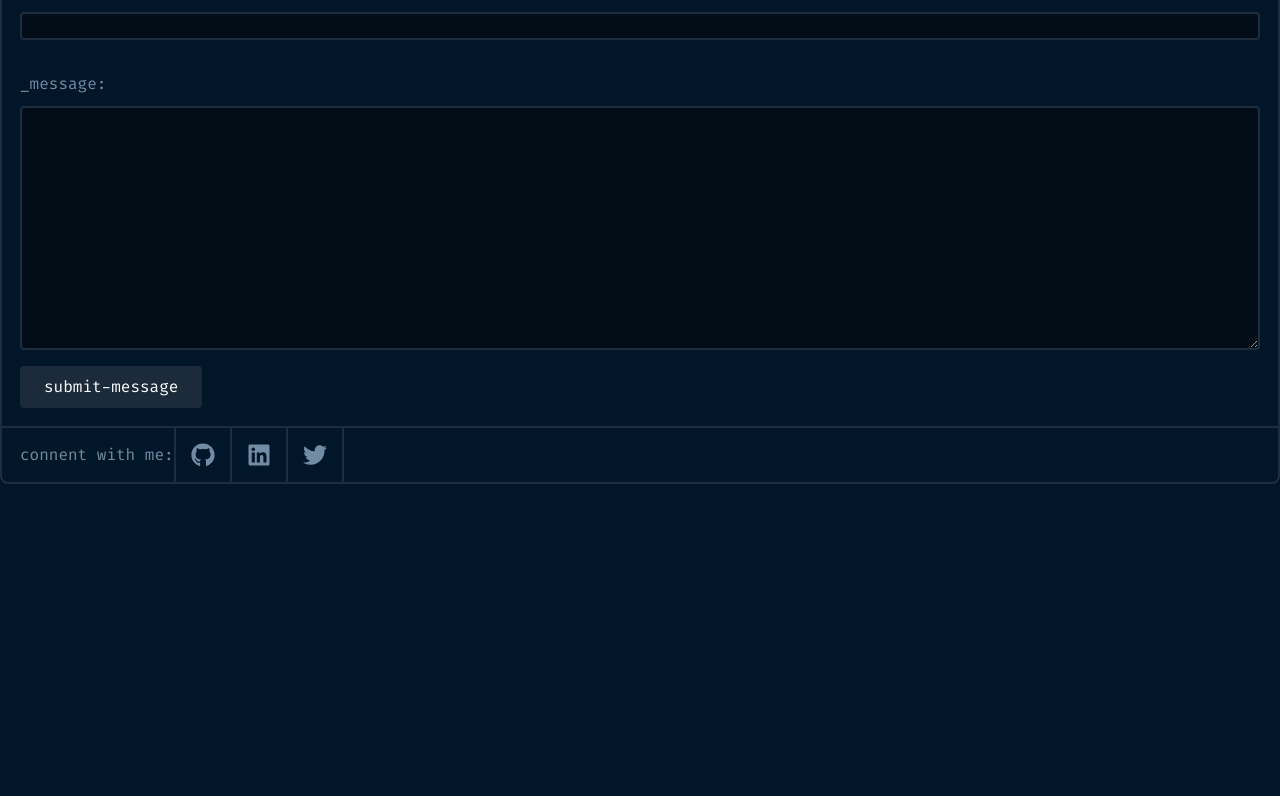
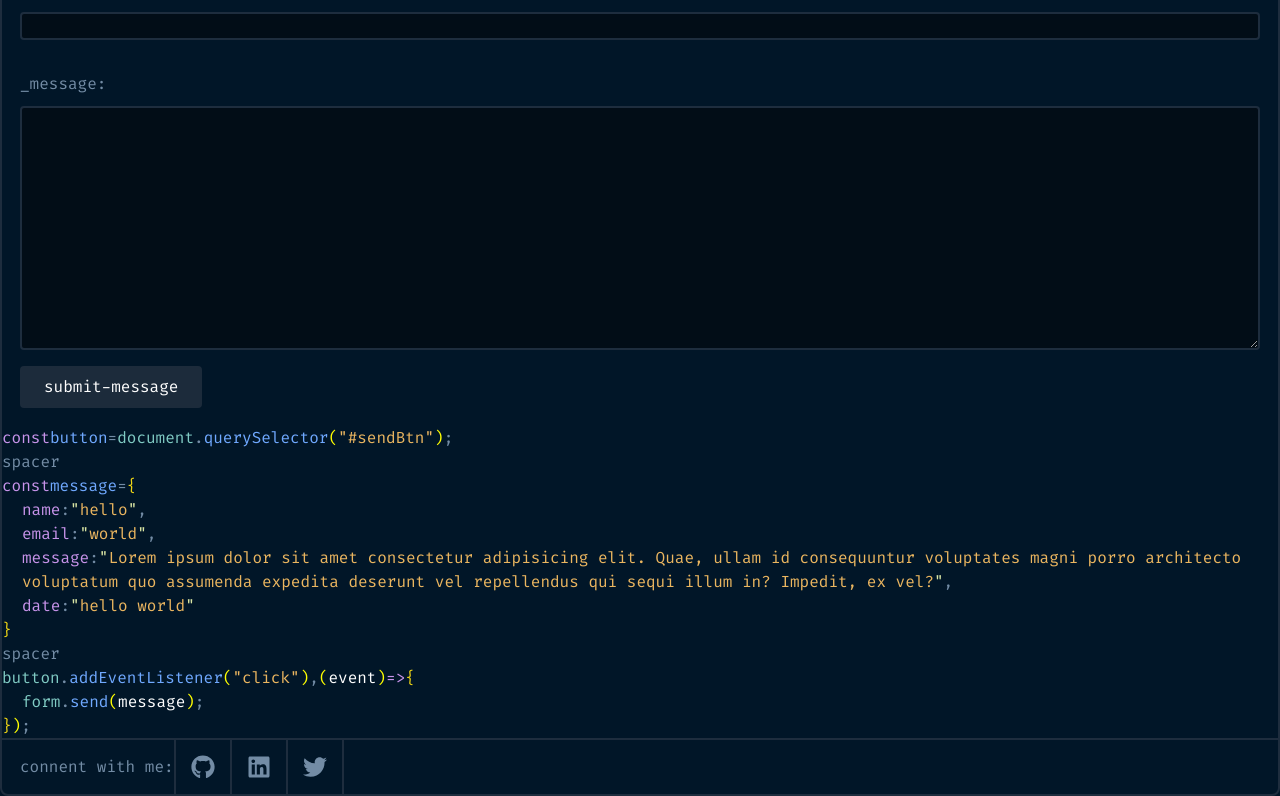
Before and after one commit to tpkhuong/portfolio, a Next.js app in the folder portfolio/: page /contactme in a window 1280 px wide. Shown: the part 327-1123 px from the top of the page. Before the commit the page ends 811 px from the top, so only its background shows below. Built offline with nearby package versions, Linux system fonts and the light colour scheme.

Commit message:
enjoyed the effort/process of building algorithm for message display component styles and color.

```diff
--- a/portfolio/Components/About/Resume/index.js
+++ b/portfolio/Components/About/Resume/index.js
@@ -97,7 +97,6 @@ export default function ResumeInfo({ children, ...props }) {
             {/* hide at mobile size */}
             <h2 id="file-selector-tab">Info Selector</h2>
           </div>
-
           {/* selectors-container */}
           <div
             className={ResumeStyles[`selectors-container`]}
--- a/portfolio/Components/Contact/MessageDisplay/MessageDisplay.module.css
+++ b/portfolio/Components/Contact/MessageDisplay/MessageDisplay.module.css
@@ -1,4 +1,67 @@
 /* mobile */
+/* var(--color-js-let-const-properties) */
+/* var(--color-js-variable) */
+/* var(--color-curly-bracket) */
+/* var(--color-css-declaration-js-obj-access) */
+/* var(--color-js-obj-value) */
+
+.message-display-container{
+  --js-const-obj-property:var(--color-js-let-const-properties);
+  --js-variable:var(--color-js-variable);
+  --document-button-form: var(--color-css-declaration-js-obj-access);
+  --js-obj:var(--color-js-obj-value);
+  --quote:var(--color-js-quote);
+  --parentheses-bracket:var(--color-js-let-const-properties);
+  --curly-bracket:var(--color-curly-bracket);
+}
+
+.const-obj-prop{
+  color: var(--js-const-obj-property);
+}
+
+.variable{
+  color: var(--js-variable);
+}
+
+.document-button-form{
+color: var(--document-button-form);
+}
+
+.selector-property-content{
+color: var(--js-obj);
+}
+
+.parentheses{
+  color: yellow;
+}
+
+.curly{
+  color: var(--curly-bracket);
+}
+
+.quote{
+  color: var(--quote);
+}
+
+.white-text{
+  color: var(--color-neutral-white);
+}
+
+.margin-inline-end{
+  margin-inline-end: 10px;
+}
+
+.padding-inline-start-small{
+  padding-inline-start: 16px;
+}
+
+.padding-inline-start-medium{
+  padding-inline-start: 20px;
+}
+
+.margin-block-start-start{
+  margin-block-start: 6px;
+}
 
 @media screen and (max-width: 23.625rem) {
   .message-display-container {
@@ -9,4 +72,23 @@
 /* desktop */
 
 @media screen and (min-width: 90rem) {
+  .code-line{
+    position: relative;
+  }
+  .code-line::before{
+    content: attr(data-linenumber);
+    color: var(--color-main-text);
+    position: absolute;
+    left: -42px;
+  }
+
+  .hide{
+    opacity: 0;
+  }
+  .message-display-container {
+    height: 777.2px;
+    overflow-y: scroll;
+    padding: 92px;
+    padding-block: 134.6px;
+  }
 }
--- a/portfolio/Components/Contact/MessageDisplay/index.js
+++ b/portfolio/Components/Contact/MessageDisplay/index.js
@@ -2,7 +2,99 @@ import React from "react";
 import DisplayStyles from "./MessageDisplay.module.css";
 
 export default function MessageDisplay({ children }) {
+
+  // React.useEffect(()=>{
+  //   document.getElementById("button").addEventListener("click", function doStuff(event){
+
+  //   });
+  // },[]);
   return (
-    <div className={DisplayStyles[`message-display-container`]}>{/*  */}</div>
+    <div className={DisplayStyles[`message-display-container`]}>
+      <p className={DisplayStyles[`code-line`]} data-linenumber="1">
+        <span className={DisplayStyles[`const-obj-prop`]}>const</span>
+        <span className={DisplayStyles[`variable`]}>button</span>
+        <span className={DisplayStyles[``]}>=</span>
+        <span className={DisplayStyles[`document-button-form`]}>document</span>
+        <span>.</span>
+        <span className={DisplayStyles[`variable`]}>querySelector</span>
+        <span className={DisplayStyles[`parentheses`]}>(</span>
+        <span className={DisplayStyles[`selector-property-content`]}>"#sendBtn"</span>
+        <span className={DisplayStyles[`parentheses`]}>)</span>
+        <span>;</span>
+      </p>
+      <p data-linenumber="2" aria-hidden="true" className={DisplayStyles[`code-line`]}>
+         <span className={DisplayStyles[`hide`]}>spacer</span>
+         </p>
+      <p className={DisplayStyles[`code-line`]} data-linenumber="3">
+        <span className={DisplayStyles[`const-obj-prop`]}>const</span>
+        <span className={DisplayStyles[`variable`]}>message</span>
+        <span>=</span>
+        <span className={DisplayStyles[`curly`]}>&#123;</span>
+      </p>
+      <p id="name-content" className={`${DisplayStyles[`code-line`]} ${DisplayStyles[`padding-inline-start-medium`]}`} data-linenumber="4">
+        <span className={DisplayStyles[`const-obj-prop`]}>name</span>
+        <span>:</span>
+        <span className={DisplayStyles[`quote`]}>"</span>
+        <span className={DisplayStyles[`selector-property-content`]}>hello</span>
+        <span className={DisplayStyles[`quote`]}>"</span>
+        <span>,</span>
+      </p>
+      <p id="email-content" className={`${DisplayStyles[`code-line`]} ${DisplayStyles[`padding-inline-start-medium`]}`} data-linenumber="5">
+        <span className={DisplayStyles[`const-obj-prop`]}>email</span>
+        <span>:</span>
+        <span className={DisplayStyles[`quote`]}>"</span>
+        <span className={DisplayStyles[`selector-property-content`]}>world</span>
+        <span className={DisplayStyles[`quote`]}>"</span>
+        <span>,</span>
+      </p>
+      <p id="message-content" className={`${DisplayStyles[`code-line`]} ${DisplayStyles[`padding-inline-start-medium`]}`} data-linenumber="6">
+        <span className={DisplayStyles[`const-obj-prop`]}>message</span>
+        <span>:</span>
+        <span className={DisplayStyles[`quote`]}>"</span>
+        <span className={DisplayStyles[`selector-property-content`]}>Lorem ipsum dolor sit amet consectetur adipisicing elit. Quae, ullam id consequuntur voluptates magni porro architecto voluptatum quo assumenda expedita deserunt vel repellendus qui sequi illum in? Impedit, ex vel?</span>
+        <span className={DisplayStyles[`quote`]}>"</span>
+        <span>,</span>
+      </p>
+      <p id="date-content" className={`${DisplayStyles[`code-line`]} ${DisplayStyles[`padding-inline-start-medium`]}`} data-linenumber="7">
+        <span className={DisplayStyles[`const-obj-prop`]}>date</span>
+        <span>:</span>
+        <span className={DisplayStyles[`quote`]}>"</span>
+        <span className={DisplayStyles[`selector-property-content`]}>hello world</span>
+        <span className={DisplayStyles[`quote`]}>"</span>
+      </p>
+      <p className={`${DisplayStyles[`curly`]} ${DisplayStyles[`code-line`]}`} data-linenumber="8">&#125;</p>
+      <p data-linenumber="9" aria-hidden="true" className={DisplayStyles[`code-line`]}>
+        <span className={DisplayStyles[`hide`]}>spacer</span>
+        </p>
+      <p className={DisplayStyles[`code-line`]} data-linenumber="10" >
+        <span className={DisplayStyles[`document-button-form`]}>button</span>
+        <span>.</span>
+        <span className={DisplayStyles[`variable`]}>addEventListener</span>
+        <span className={DisplayStyles[`parentheses`]}>(</span>
+        <span className={DisplayStyles[`selector-property-content`]}>"click"</span>
+        <span className={DisplayStyles[`parentheses`]}>)</span>
+        <span>,</span>
+        <span className={DisplayStyles[`parentheses`]}>(</span>
+        <span className={DisplayStyles[`white-text`]}>event</span>
+        <span className={DisplayStyles[`parentheses`]}>)</span>
+        <span className={DisplayStyles[`const-obj-prop`]}>=</span>
+        <span className={DisplayStyles[`const-obj-prop`]}>&gt;</span>
+        <span className={DisplayStyles[`curly`]}>&#123;</span>
+      </p>
+      <p className={`${DisplayStyles[`code-line`]} ${DisplayStyles[`padding-inline-start-medium`]}`} data-linenumber="11" >
+        <span className={DisplayStyles[`document-button-form`]}>form</span>
+        <span>.</span>
+        <span className={DisplayStyles[`variable`]}>send</span>
+        <span className={DisplayStyles[`parentheses`]}>(</span>
+        <span className={DisplayStyles[`white-text`]}>message</span>
+        <span className={DisplayStyles[`parentheses`]}>)</span>
+        <span>;</span>
+      </p>
+      <p className={DisplayStyles[`code-line`]} data-linenumber="12">
+        <span className={DisplayStyles[`curly`]}>&#125;</span>
+        <span className={DisplayStyles[`parentheses`]}>)</span>
+        <span>;</span>
+      </p>
+    </div>
   );
 }
--- a/portfolio/Components/Contact/MessageInputs/MessageInputs.module.css
+++ b/portfolio/Components/Contact/MessageInputs/MessageInputs.module.css
@@ -69,11 +69,14 @@
 /* desktop */
 
 @media screen and (min-width: 90rem) {
+  .min-width{
+    min-width: 350px;
+  }
   .inputs-modal-container {
     border-inline-end: var(--border-lines);
   }
   .inputs-sent-message-container {
-    padding: 94px;
+    padding: 64px;
     padding-block: 134.6px;
   }
 
--- a/portfolio/Components/Contact/MessageInputs/index.js
+++ b/portfolio/Components/Contact/MessageInputs/index.js
@@ -12,7 +12,7 @@ export default function MessageInputs({ children }) {
         className={InputsStyles[`inputs-sent-message-container`]}
       >
         {/* inputs */}
-        <div className={InputsStyles[`label-input-container`]}>
+        <div className={`${InputsStyles[`label-input-container`]} ${InputsStyles[`min-width`]}`}>
           <label htmlFor="name">_name:</label>
           <input id="name" type="text" />
         </div>
--- a/portfolio/styles/ContactMe.module.css
+++ b/portfolio/styles/ContactMe.module.css
@@ -59,13 +59,13 @@
 @media screen and (min-width: 90rem) {
   .contact-input-display-container {
     display: grid;
-    grid-template-columns: 1fr 80.7%;
-    padding-inline-start: 36px;
+    grid-template-columns: 1fr 78.7%;
+    /* padding-inline-start: 36px; */
   }
 
   .message-inputs-display-container {
     display: grid;
-    grid-template-columns: repeat(2, 1fr);
+    grid-template-columns: 1fr auto;
   }
 
   .contact-tab-container {
```
Also changed, not shown: portfolio/Components/Contact/MessageInputs/MmessageInputsHelpers.js (added), portfolio/Components/Contact/MessageInputs/messageInputsHelpers.js (added).
